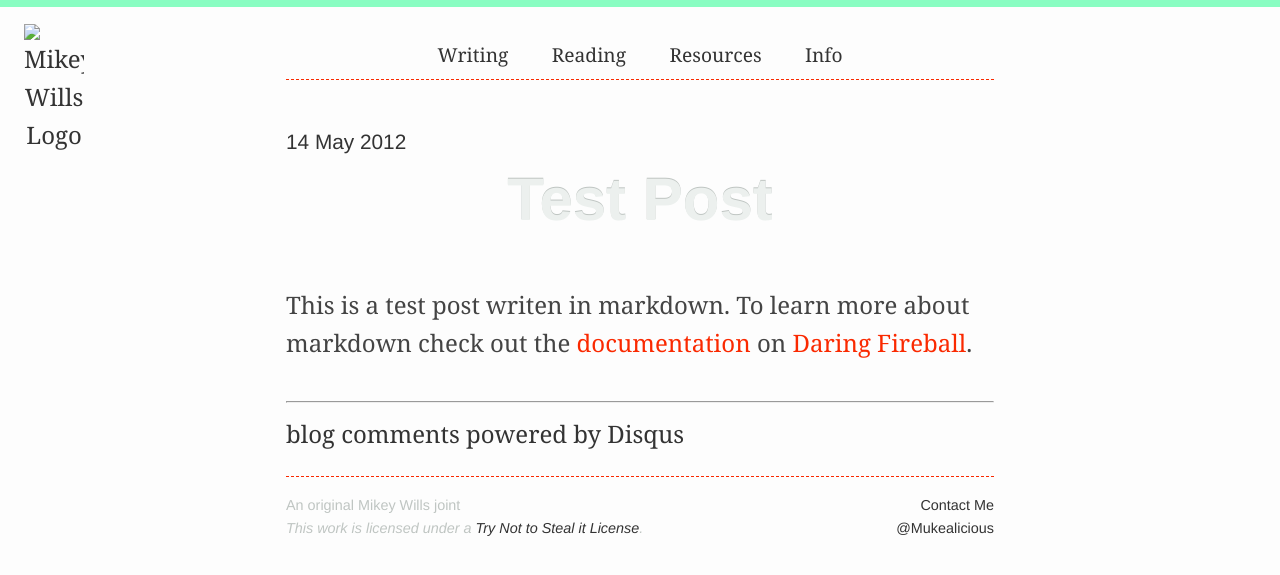
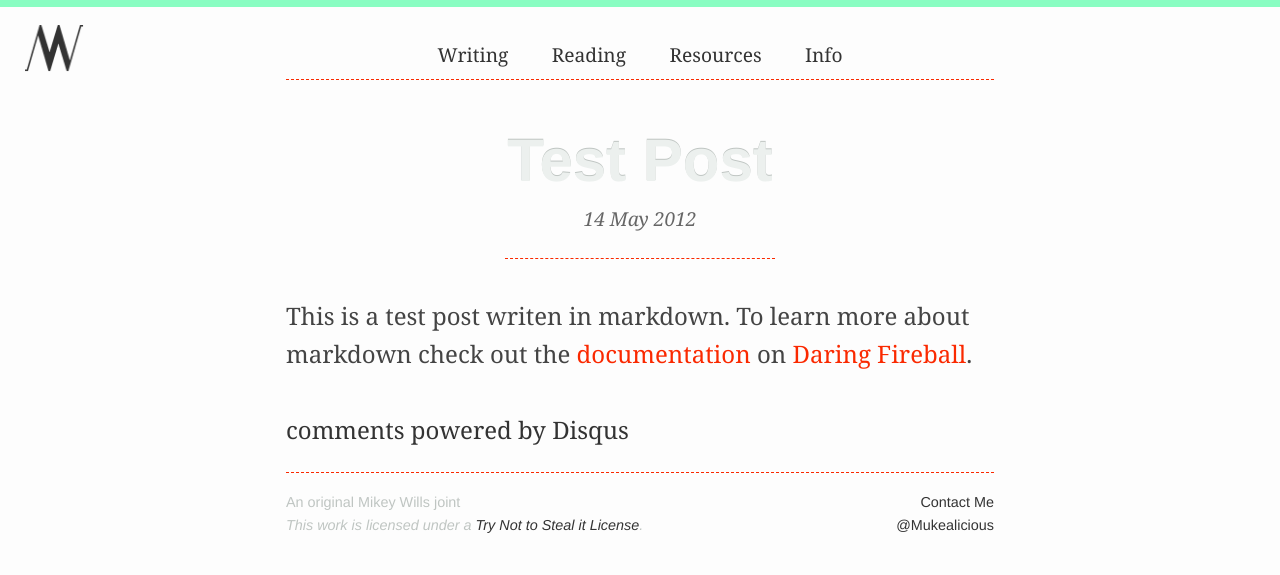
Before and after one commit to mukealicious/mukealicious.github.io, a Jekyll site: the page built from _posts/2012-5-14-sample-post.md, in a window 1280 px wide. Shown: the top 575 px of the page. Built offline with Jekyll 4.4.1, drawn with Linux system fonts in a browser that asks for light colours; some web fonts are replaced; Markdown is read by kramdown in place of the engine named in the settings; comment, search, counter and statistics services are not loaded.

Commit message:
Add individual post pages with Disqus comments

```diff
--- a/_layouts/default.html
+++ b/_layouts/default.html
@@ -27,7 +27,7 @@
     <div class="container">
 <!-- Header -->
       <header>
-        <a href="/" title="Home"><img src="images/mukelogo.png" alt="Mikey Wills Logo" id="logo"></a>
+        <a href="/" title="Home"><img src="/images/mukelogo.png" alt="Mikey Wills Logo" id="logo"></a>
 <!-- Nav -->
         <nav>
           <ul>
--- a/_layouts/post.html
+++ b/_layouts/post.html
@@ -1,14 +1,31 @@
 ---
 layout: default
 ---
-<div class="inner">
-	<article class="post">
-    <div class="timestamp"><a href="{{ page.url }}" title="{{ page.title }}"><h4>{{ page.date | date_to_string }}</h4></a></div>
-	  <h1 class="alpha"> {{ page.title }} </h1>
-	  {{ content }}
-	  <hr />
-	  <div id="disqus">
-	    <div id="disqus_thread"></div><script type="text/javascript" src="http://disqus.com/forums/litanyagainstfear/embed.js"></script><noscript><a href="http://litanyagainstfear.disqus.com/?url=ref">View the discussion thread.</a></noscript><a href="http://disqus.com" class="dsq-brlink">blog comments powered by <span class="logo-disqus">Disqus</span></a>
-	  </div>
-	</article>
-</div>
+<article class="full post">
+  <h1 class="post-title">
+  {{ page.title }}
+  </h1>
+  <span class="timestamp">{{ page.date | date_to_string }}</span>
+  {% if page.image != null %}
+    <img src="{{ page..image }}" class="post-image">
+  {% endif %}
+  <div class="post-content">
+    {{ content }}
+  </div>
+  <div id="disqus_thread"></div>
+<!-- Disqus Comments -->
+  <script type="text/javascript">
+      /* * * CONFIGURATION VARIABLES: EDIT BEFORE PASTING INTO YOUR WEBPAGE * * */
+      var disqus_shortname = 'mikeywills'; // required: replace example with your forum shortname
+
+      /* * * DON'T EDIT BELOW THIS LINE * * */
+      (function() {
+          var dsq = document.createElement('script'); dsq.type = 'text/javascript'; dsq.async = true;
+          dsq.src = 'http://' + disqus_shortname + '.disqus.com/embed.js';
+          (document.getElementsByTagName('head')[0] || document.getElementsByTagName('body')[0]).appendChild(dsq);
+      })();
+  </script>
+  <noscript>Please enable JavaScript to view the <a href="http://disqus.com/?ref_noscript">comments powered by Disqus.</a></noscript>
+  <a href="http://disqus.com" class="dsq-brlink">comments powered by <span class="logo-disqus">Disqus</span></a>
+
+</article>
--- a/sass/screen.scss
+++ b/sass/screen.scss
@@ -154,10 +154,6 @@
 
 /* Post */
 
-article.short.post {
-  @include trailer();
-}
-
 h1.post-title {
   text-align: center;
   color: $grey;
--- a/stylesheets/screen.css
+++ b/stylesheets/screen.css
@@ -450,18 +450,13 @@
 -------------------------------------------------------------------- */
 /* Post */
 /* line 157, ../sass/screen.scss */
-article.short.post {
-  margin-bottom: 1.6em;
-}
-
-/* line 161, ../sass/screen.scss */
 h1.post-title {
   text-align: center;
   color: #ecf0ee;
   text-shadow: #bfc5c2 0px -1px 0;
 }
 
-/* line 167, ../sass/screen.scss */
+/* line 163, ../sass/screen.scss */
 span.timestamp {
   display: block;
   text-align: center;
@@ -478,12 +473,12 @@
   margin: 1em auto 1em auto;
 }
 
-/* line 176, ../sass/screen.scss */
+/* line 172, ../sass/screen.scss */
 img.post-image {
   margin-top: 0.8em;
 }
 
-/* line 180, ../sass/screen.scss */
+/* line 176, ../sass/screen.scss */
 div.post-content {
   margin-top: 1.6em;
 }
@@ -491,7 +486,7 @@
 /* --------------------------------------------------------------------
    Misc
 -------------------------------------------------------------------- */
-/* line 188, ../sass/screen.scss */
+/* line 184, ../sass/screen.scss */
 h1.alpha {
   margin-bottom: 0.8em;
   text-align: center;
@@ -500,7 +495,7 @@
 }
 
 /* Icon Styling */
-/* line 197, ../sass/screen.scss */
+/* line 193, ../sass/screen.scss */
 [class^="ss-"]:hover:before, [class*=" ss-"]:hover:before {
   -webkit-transform: rotate(-15deg);
   -moz-transform: rotate(-15deg);
@@ -509,7 +504,7 @@
   transform: rotate(-15deg);
 }
 
-/* line 201, ../sass/screen.scss */
+/* line 197, ../sass/screen.scss */
 a.ss-write:before {
   margin-right: 0.25em;
   font-size: 0.75em;
@@ -536,30 +531,30 @@
 }
 /* < 875px */
 @media screen and (max-width: 875px) {
-  /* line 229, ../sass/screen.scss */
+  /* line 225, ../sass/screen.scss */
   .container {
     max-width: 24em;
   }
 
-  /* line 232, ../sass/screen.scss */
+  /* line 228, ../sass/screen.scss */
   img#logo {
     position: inherit;
     margin-bottom: 0.25em;
   }
 
-  /* line 237, ../sass/screen.scss */
+  /* line 233, ../sass/screen.scss */
   h1 {
     font-size: 2.09524em;
     line-height: 1.54545em;
   }
 
-  /* line 238, ../sass/screen.scss */
+  /* line 234, ../sass/screen.scss */
   h2 {
     font-size: 1.2381em;
     line-height: 1.30769em;
   }
 
-  /* line 239, ../sass/screen.scss */
+  /* line 235, ../sass/screen.scss */
   .project {
     width: 100%;
     float: right;
@@ -570,7 +565,7 @@
     margin: 1.25em 0;
     text-align: center;
   }
-  /* line 245, ../sass/screen.scss */
+  /* line 241, ../sass/screen.scss */
   .project img {
     margin-top: -0.5em;
   }
@@ -583,7 +578,7 @@
     line-height: 1.5em;
   }
 
-  /* line 257, ../sass/screen.scss */
+  /* line 253, ../sass/screen.scss */
   .container {
     padding: 0 0.75em;
   }
```
Also changed, not shown: writing.html (+6 -4 lines).
